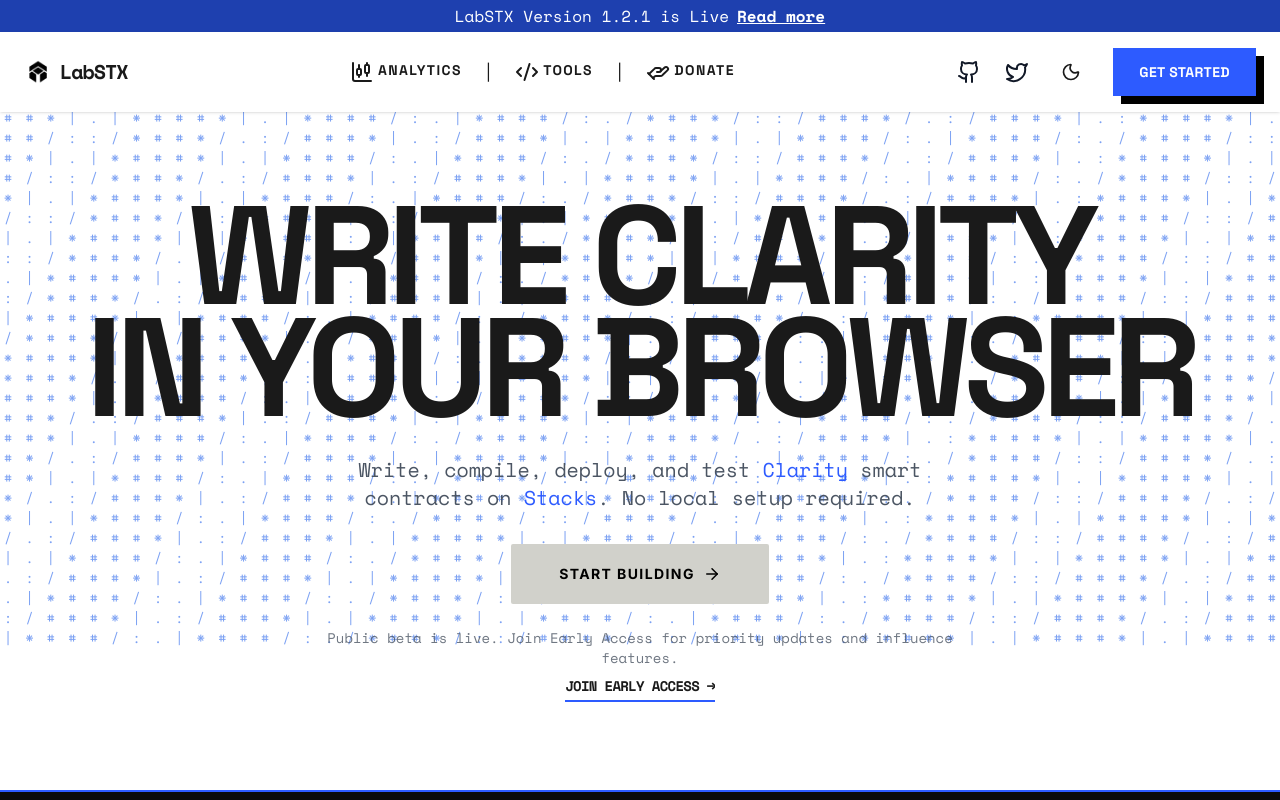
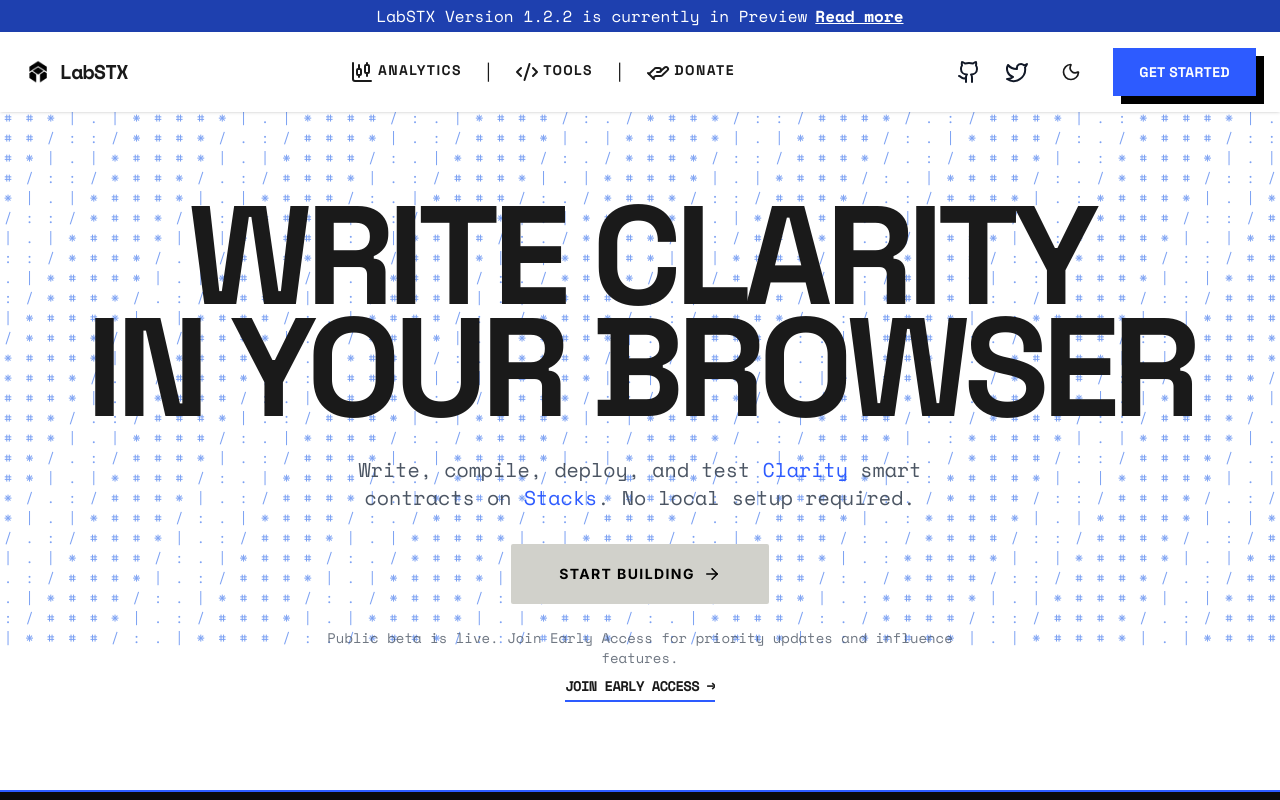
Before and after one commit to LabSTX/LabSTX, a React (Vite) app: page / in a window 1280 px wide. Shown: the top 800 px of the page. Built offline with nearby package versions, Linux system fonts and the light colour scheme.

Commit message:
Preview v1.2.2

```diff
--- a/components/LandingPage.tsx
+++ b/components/LandingPage.tsx
@@ -658,7 +658,7 @@ export const LandingPage: React.FC<LandingPageProps> = ({ onLaunch, theme, toggl
         `}</style>
 
 
-         <p className=" flex gap-2 items-center justify-center bg-blue-800 py-1 text-white font-mono"> LabSTX Version 1.2.1 is Live <a href="https://github.com/LabSTX/LabSTX_IDE/releases/tag/v1.2.1" target="_blank" rel="noopener noreferrer" className="text-white underline font-bold">Read more</a></p>
+         <p className=" flex gap-2 items-center justify-center bg-blue-800 py-1 text-white font-mono"> LabSTX Version 1.2.2 is currently in Preview <a href="https://github.com/LabSTX/LabSTX_IDE/releases/tag/v1.2.1" target="_blank" rel="noopener noreferrer" className="text-white underline font-bold">Read more</a></p>
 
          <header className={`h-20 w-full shadow bg-backdrop-blur flex items-center justify-between px-6 sticky top-0 z-50 transition-colors duration-300 ${isDark ? 'bg-black' : 'bg-white'
             }`}>
```
